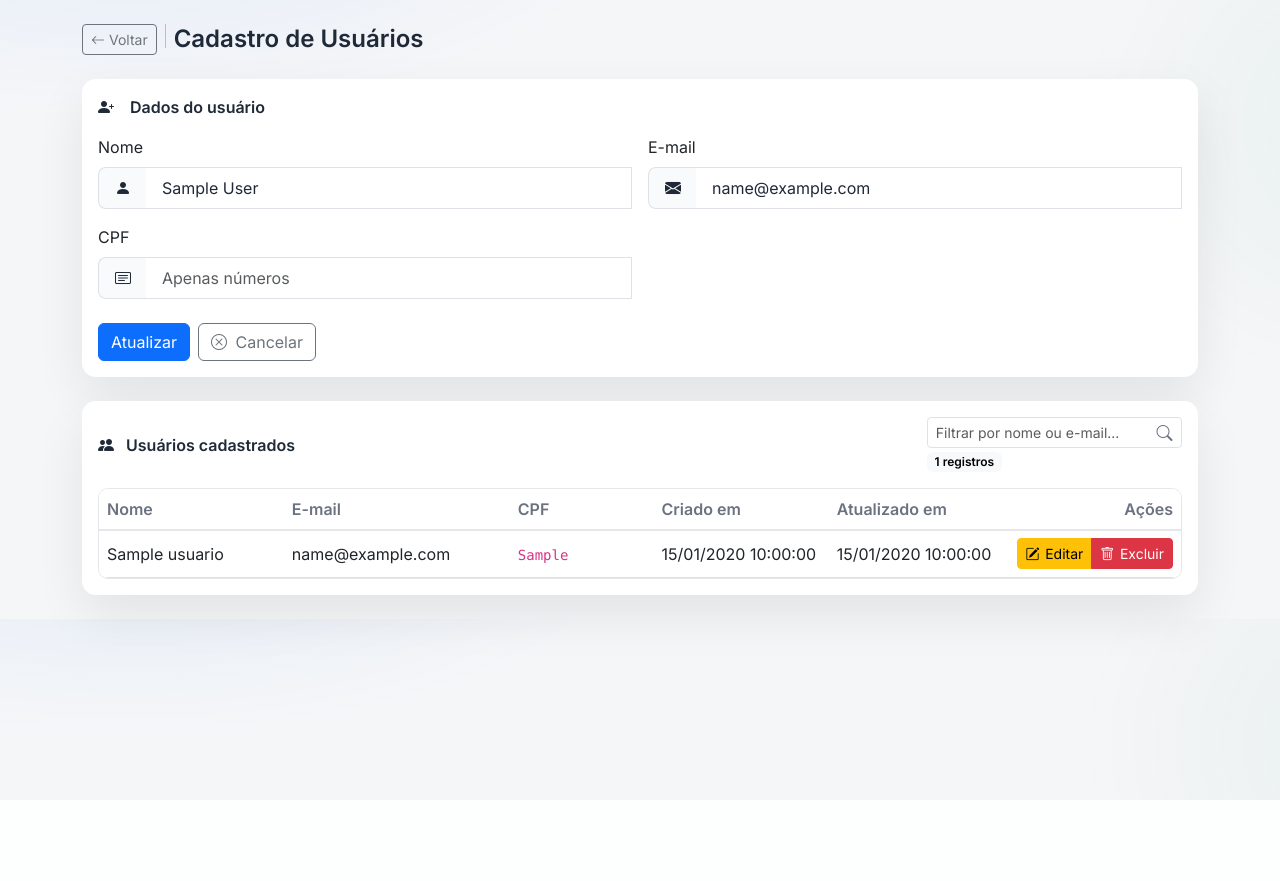
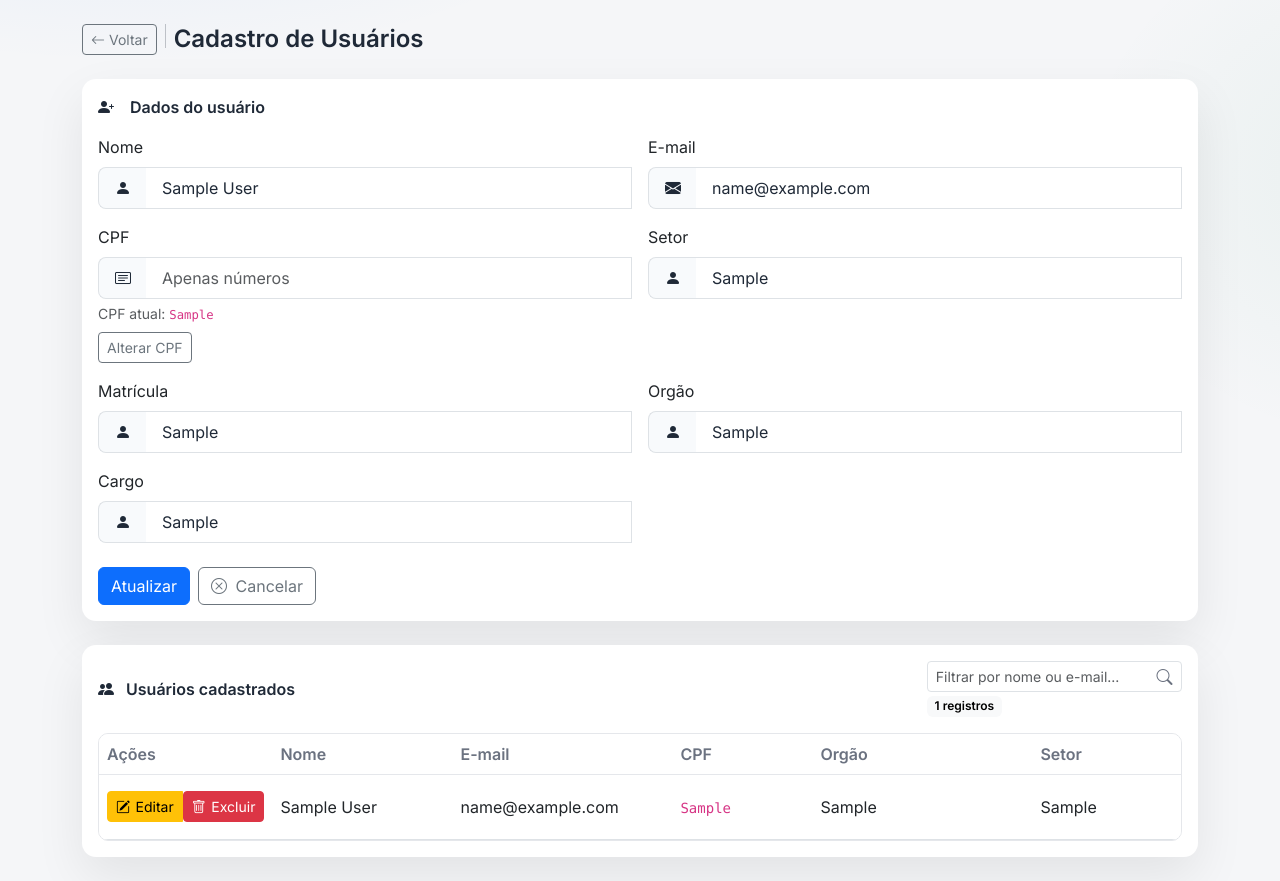
Before and after one commit to AshCoelho/assinador_doc, a Flask app: template Assinador/templates/cadastro.html in a window 1280 px wide. Before the commit the page ends 800 px from the top, so only its background shows below. Run offline with Flask 3, Linux system fonts and the light colour scheme; tables that the repository leaves empty hold one stand-in row (values such as "Sample post"); the template is opened without the code that fills it: values that come from a table or form of the project are taken from there, most other values are stand-ins (such as "Sample title", 1, 10 or a date in 2020); some libraries are stand-ins or nearby versions.

Commit message:
subindo carimbo completo...

```diff
--- a/Assinador/app.py
+++ b/Assinador/app.py
@@ -7,6 +7,7 @@ from flask import (
     Flask, render_template, request, redirect, url_for, send_file,
     abort, flash, session
 )
+from urllib.parse import unquote
 from werkzeug.utils import secure_filename
 import qrcode
 from qrcode.constants import ERROR_CORRECT_Q, ERROR_CORRECT_H
@@ -15,6 +16,7 @@ import fitz  # PyMuPDF
 import re
 # ORM
 from models import db, User
+from auth import normalize_cpf as auth_normalize_cpf, is_valid_cpf_digits, _hash as hash_pwd
 
 # Importa segurança
 from auth import (
@@ -130,64 +132,151 @@ def home():
     return redirect(url_for("auth.login"))
 
 
-# ---------- CADASTRO (somente admin) ----------
+
+def normalize_cpf(s: str) -> str:
+    return re.sub(r"\D", "", s or "")
+
+def mascarar_cpf(cpf11: str) -> str:
+    c = normalize_cpf(cpf11)
+    if len(c) == 11:
+        return f"{c[:3]}.{c[3:6]}.{c[6:9]}-{c[9:]}"
+    return c
+
+def hash_cpf(cpf11: str) -> str:
+    # Use um SALT fixo no .env para que o hash seja determinístico (permite checar duplicidade)
+    salt = os.environ.get("CPF_HASH_SALT", "troque-este-salt")
+    c = normalize_cpf(cpf11)
+    return hashlib.sha256((salt + c).encode("utf-8")).hexdigest()
+
 @app.route("/cadastro", methods=["GET", "POST"])
 @admin_required
 def cadastro():
-    if request.method == "GET":
-        email_edit = (request.args.get("email") or "").strip().lower()
-        usuario_editar = User.query.filter_by(email=email_edit).first() if email_edit else None
-        usuarios = [u.to_dict() for u in User.query.order_by(User.nome.asc()).all()]
-        return render_template(
-            "cadastro.html",
-            usuarios=usuarios,
-            usuario_editar=usuario_editar.to_dict() if usuario_editar else None
+    if request.method == "POST":
+        if not validate_csrf_from_form():
+            flash("CSRF inválido.", "danger")
+            return redirect(url_for("cadastro"))
+
+        nome         = (request.form.get("nome") or "").strip()
+        email        = (request.form.get("email") or "").strip().lower()
+        setor        = (request.form.get("setor") or "").strip()
+        orgao        = (request.form.get("orgao") or "").strip()
+        matricula    = (request.form.get("matricula") or "").strip()
+        cargo        = (request.form.get("cargo") or "").strip()
+        editar_email = (request.form.get("editar_email") or "").strip().lower()
+
+        # flag se o admin clicou "Alterar CPF"
+        cpf_change   = (request.form.get("cpf_change") == "1")
+        cpf_norm     = normalize_cpf(request.form.get("cpf"))
+
+        if not nome or not email:
+            flash("Preencha nome e e-mail.", "danger")
+            return redirect(url_for("cadastro"))
+
+        # ---------- EDIÇÃO ----------
+        if editar_email:
+            u = User.query.filter_by(email=editar_email).first()
+            if not u:
+                flash("Usuário a editar não encontrado.", "danger")
+                return redirect(url_for("cadastro"))
+
+            if email != editar_email and User.query.filter_by(email=email).first():
+                flash("E-mail já cadastrado.", "warning")
+                return redirect(url_for("cadastro"))
+
+            # Se pediu para alterar CPF, valida e re-hasheia
+            if cpf_change:
+                if not is_valid_cpf_digits(cpf_norm):
+                    flash("CPF inválido (11 dígitos).", "danger")
+                    return redirect(url_for("cadastro"))
+                cpf_masked = f"{cpf_norm[:3]}.{cpf_norm[3:6]}.{cpf_norm[6:9]}-{cpf_norm[9:]}"
+                cpf_hash_v = hash_pwd(cpf_norm)
+
+                # (Opcional) Se você tiver uma coluna cpf_fp para unicidade determinística:
+                # cpf_fp = hashlib.sha256(cpf_norm.encode("utf-8")).hexdigest()
+                # if User.query.filter_by(cpf_fp=cpf_fp).first() and u.cpf_fp != cpf_fp:
+                #     flash("CPF já cadastrado.", "warning"); return redirect(url_for("cadastro"))
+                # u.cpf_fp = cpf_fp
+
+                u.cpf_hash   = cpf_hash_v
+                u.cpf_masked = cpf_masked
+
+            u.nome       = nome
+            u.email      = email
+            u.setor      = setor
+            u.orgao      = orgao
+            u.matricula  = matricula
+            u.cargo      = cargo
+            db.session.commit()
+            flash("Usuário atualizado.", "success")
+            return redirect(url_for("cadastro"))
+
+        # ---------- CRIAÇÃO ----------
+        if User.query.filter_by(email=email).first():
+            flash("E-mail já cadastrado.", "warning")
+            return redirect(url_for("cadastro"))
+
+        # Na criação, CPF é obrigatório
+        if not is_valid_cpf_digits(cpf_norm):
+            flash("CPF inválido (11 dígitos).", "danger")
+            return redirect(url_for("cadastro"))
+
+        cpf_masked = f"{cpf_norm[:3]}.{cpf_norm[3:6]}.{cpf_norm[6:9]}-{cpf_norm[9:]}"
+        cpf_hash_v = hash_pwd(cpf_norm)
+
+        # (Opcional) checagem de duplicidade por fingerprint determinística
+        # cpf_fp = hashlib.sha256(cpf_norm.encode("utf-8")).hexdigest()
+        # if User.query.filter_by(cpf_fp=cpf_fp).first():
+        #     flash("CPF já cadastrado.", "warning")
+        #     return redirect(url_for("cadastro"))
+
+        u = User(
+            nome=nome,
+            email=email,
+            cpf_hash=cpf_hash_v,
+            cpf_masked=cpf_masked,
+            orgao=orgao,
+            setor=setor,
+            matricula=matricula,
+            cargo=cargo,
+            # cpf_fp=cpf_fp,  # se usar a coluna opcional
         )
-
-    # POST
-    if not validate_csrf_from_form():
-        flash("Sessão expirada ou solicitação inválida (CSRF).", "danger")
+        db.session.add(u)
+        db.session.commit()
+        flash("Usuário cadastrado.", "success")
         return redirect(url_for("cadastro"))
 
-    nome = (request.form.get("nome") or "").strip()
+
+    # GET
+    email_q = (request.args.get("email") or "").strip().lower()
+    usuario_editar = User.query.filter_by(email=email_q).first() if email_q else None
+    usuarios = User.query.order_by(User.created_at.desc()).all()
+    return render_template("cadastro.html", usuarios=usuarios, usuario_editar=usuario_editar)
+
+
+@app.get("/editar/<path:email>")
+@admin_required
+def editar(email):
+    return redirect(url_for("cadastro", email=unquote(email).strip().lower()))
+
+
+
+
+@app.post("/usuarios/excluir")
+
+@admin_required
+def excluir():
+    if not validate_csrf_from_form():
+        abort(400, description="CSRF inválido")
     email = (request.form.get("email") or "").strip().lower()
-    cpf = (request.form.get("cpf") or "").strip()
-    editar_email = (request.form.get("editar_email") or "").strip().lower()
-
-    try:
-        if editar_email and editar_email != email:
-            register_user(nome=nome, email=email, cpf=cpf, is_admin=False)
-            antigo = User.query.filter_by(email=editar_email).first()
-            if antigo:
-                db.session.delete(antigo)
-                db.session.commit()
-            flash("Usuário atualizado com sucesso.", "success")
-        else:
-            register_user(nome=nome, email=email, cpf=cpf, is_admin=False)
-            flash("Usuário salvo com sucesso.", "success")
-    except ValueError as e:
-        flash(str(e), "danger")
-
+    if not email:
+        flash("E-mail inválido.", "danger"); return redirect(url_for("cadastro"))
+    u = User.query.filter(User.email.ilike(email)).first()
+    if not u:
+        flash("Usuário não encontrado.", "warning"); return redirect(url_for("cadastro"))
+    db.session.delete(u); db.session.commit()
+    flash("Usuário excluído com sucesso.", "success")
     return redirect(url_for("cadastro"))
 
-
-@app.route("/editar/<path:email>", methods=["GET"])
-@admin_required
-def editar(email):
-    return redirect(url_for("cadastro", email=email))
-
-
-@app.route("/excluir/<path:email>", methods=["GET"])
-@admin_required
-def excluir(email):
-    u = User.query.filter_by(email=(email or "").strip().lower()).first()
-    if u:
-        db.session.delete(u)
-        db.session.commit()
-        flash("Usuário excluído.", "info")
-    else:
-        flash("Usuário não encontrado.", "warning")
-    return redirect(url_for("cadastro"))
 
 
 # ---------- ASSINAR DOCUMENTO (somente logado) ----------
@@ -197,26 +286,25 @@ def assinar():
     usr = session.get("user") or {}
     nome = usr.get("nome") or "Desconhecido"
     cpf_masked = usr.get("cpf") or "***********"
+    orgao = usr.get("orgao") or "Deve aparecer o orgao"
 
     if request.method == "GET":
-        return render_template("assinar.html", nome=nome, cpf=cpf_masked)
+        return render_template("assinar.html", nome=nome, cpf=cpf_masked, orgao=orgao)
 
-    # POST
     if not validate_csrf_from_form():
-        return render_template("assinar.html", nome=nome, cpf=cpf_masked, erro="❌ CSRF inválido. Recarregue a página.")
+        return render_template("assinar.html", nome=nome, cpf=cpf_masked, orgao=orgao, erro="❌ CSRF inválido. Recarregue a página.")
 
     if 'arquivo' not in request.files:
-        return render_template("assinar.html", nome=nome, cpf=cpf_masked, erro="❌ Nenhum arquivo enviado.")
+        return render_template("assinar.html", nome=nome, cpf=cpf_masked, orgao=orgao, erro="❌ Nenhum arquivo enviado.")
     arquivo = request.files['arquivo']
     if not arquivo or arquivo.filename.strip() == '':
-        return render_template("assinar.html", nome=nome, cpf=cpf_masked, erro="❌ Arquivo inválido.")
+        return render_template("assinar.html", nome=nome, cpf=cpf_masked, orgao=orgao, erro="❌ Arquivo inválido.")
 
     # Campos extras
-    orgao = request.form.get('orgao', '')
-    matricula = request.form.get('matricula', '')
-    status = request.form.get('status', '')
-    cargo = request.form.get('cargo', '')
-
+    matricula = (request.form.get('matricula') or '').strip()
+    status = (request.form.get('status', '') or '').strip()
+    cargo = (request.form.get('cargo', '') or '').strip()
+    processo = (request.form['processo'] or '').strip()
     # Coordenadas e canvas (o front envia relativas ao canvas real)
     def _float(val, default=0.0):
         try:
@@ -276,8 +364,9 @@ def assinar():
         f"{nome}",
         f"{cpf_masked}",
         (f"Matrícula: {matricula}" if matricula else ""),  # mantém ordem mesmo se vazio
-        (f"{cargo}" if cargo else ""),
-        orgao if orgao else "",
+        f"{orgao}",
+        (status or ""),
+        f"Processo: {processo}",
         f"em: {_datahora}",
         f"CRC: {crc}",
     ]
@@ -392,7 +481,7 @@ def assinar():
 
             signed_url = f"/static/arquivos/assinados/{nome_final}"
             return render_template(
-                "assinar.html", nome=nome, cpf=cpf_masked,
+                "assinar.html", nome=nome, cpf=cpf_masked, orgao=orgao,
                 show_result=True, is_pdf=True, signed_url=signed_url, arquivo=nome_final,
                 sha256_hex=sha256_hex
             )
@@ -465,7 +554,7 @@ def assinar():
 
             signed_url = f"/static/arquivos/assinados/{nome_final}"
             return render_template(
-                "assinar.html", nome=nome, cpf=cpf_masked,
+                "assinar.html", nome=nome, cpf=cpf_masked, orgao=orgao,
                 show_result=True, is_pdf=False, signed_url=signed_url, arquivo=nome_final,
                 sha256_hex=sha256_hex
             )
@@ -473,7 +562,7 @@ def assinar():
         else:
             if os.path.exists(qr_path):
                 os.remove(qr_path)
-            return render_template("assinar.html", nome=nome, cpf=cpf_masked,
+            return render_template("assinar.html", nome=nome, cpf=cpf_masked, orgao=orgao,
                                    erro="❌ Formato não suportado. Envie PDF/JPG/PNG.")
 
     except Exception as e:
@@ -482,12 +571,7 @@ def assinar():
                 os.remove(qr_path)
         except Exception:
             pass
-        return render_template("assinar.html", nome=nome, cpf=cpf_masked, erro=f"❌ Erro ao assinar: {e}")
-
-
-# ---------- Imports/Utils ----------
-import os, re, hashlib
-from flask import request, render_template, url_for, redirect
+        return render_template("assinar.html", nome=nome, cpf=cpf_masked, orgao=orgao, erro=f"❌ Erro ao assinar: {e}")
 
 def sha256_of_file(path: str) -> str:
     h = hashlib.sha256()
--- a/Assinador/auth.py
+++ b/Assinador/auth.py
@@ -151,6 +151,9 @@ def login():
         "cpf": u.cpf_masked,
         "is_admin": bool(u.is_admin),
         "login_at": datetime.utcnow().isoformat() + "Z",
+        "orgao": u.orgao,      # <— ESSENCIAL
+        "cargo": u.cargo,      # opcional (útil pro carimbo)
+        "matricula": u.matricula  # opcional (útil pro carimbo)
     }
 
 
--- a/Assinador/templates/cadastro.html
+++ b/Assinador/templates/cadastro.html
@@ -36,7 +36,8 @@
 
         <form method="POST" action="{{ url_for('cadastro') }}" class="needs-validation" novalidate>
           <input type="hidden" name="csrf_token" value="{{ csrf_token() }}">
-          <input type="hidden" name="editar_email" value="{{ usuario_editar['email'] if usuario_editar else '' }}">
+          <input type="hidden" name="editar_email" value="{{ usuario_editar.email if usuario_editar else '' }}">
+
 
           <div class="row g-3">
             <div class="col-12 col-md-6">
@@ -44,7 +45,7 @@
               <div class="input-group input-group-lg has-icon">
                 <span class="input-group-text" aria-hidden="true"><i class="bi bi-person-fill"></i></span>
                 <input type="text" class="form-control" id="nome" name="nome"
-                       value="{{ usuario_editar['nome'] if usuario_editar else '' }}" required>
+                       value="{{ usuario_editar.nome if usuario_editar else '' }}" required>
                 <div class="invalid-feedback">Informe o nome completo.</div>
               </div>
             </div>
@@ -54,22 +55,90 @@
               <div class="input-group input-group-lg has-icon">
                 <span class="input-group-text" aria-hidden="true"><i class="bi bi-envelope-fill"></i></span>
                 <input type="email" class="form-control" id="email" name="email"
-                    value="{{ usuario_editar['email'] if usuario_editar else '' }}" required>
+                  value="{{ usuario_editar.email if usuario_editar else '' }}"
+                  required>
                 <div class="invalid-feedback">Informe um e-mail válido.</div>
               </div>
             </div>
 
             <div class="col-12 col-md-6">
               <label class="form-label" for="cpf">CPF</label>
+                <div class="input-group input-group-lg has-icon">
+                  <span class="input-group-text" aria-hidden="true"><i class="bi bi-card-text"></i></span>
+
+                {# Quando for edição, o input começa desabilitado e vazio #}
+                <input
+                type="text"
+                class="form-control"
+                id="cpf"
+                name="cpf"
+                inputmode="numeric"
+                maxlength="11"
+                pattern="\d{11}"
+                placeholder="Apenas números"
+                value="{{ '' if usuario_editar else '' }}"
+                {{ 'disabled' if usuario_editar else '' }}
+                {{ '' if not usuario_editar else '' }}
+                {{ 'required' if not usuario_editar else '' }}
+                >
+                <div class="invalid-feedback">Digite 11 números.</div>
+                </div>
+
+              {% if usuario_editar %}
+              <div class="form-text mt-1" id="btnAlterarCPF">
+              CPF atual: <code>{{ usuario_editar.cpf_masked }}</code>
+              </div>
+              <button type="button" id="btnAlterarCPF" class="btn btn-sm btn-outline-secondary mt-2" >
+              Alterar CPF
+              </button>
+              <input type="hidden" name="cpf_change" id="cpf_change" value="0">
+              {% endif %}
+            </div>
+
+
+            <div class="col-12 col-md-6">
+              <label class="form-label" for="setor">Setor</label>
               <div class="input-group input-group-lg has-icon">
-                <span class="input-group-text" aria-hidden="true"><i class="bi bi-card-text"></i></span>
-                <input type="text" class="form-control" id="cpf" name="cpf" pattern="\d{11}"
-                       placeholder="Apenas números"
-                       value="{{ usuario_editar['cpf'] if usuario_editar else '' }}" required>
-                <div class="invalid-feedback">Digite 11 números.</div>
+                <span class="input-group-text" aria-hidden="true"><i class="bi bi-person-fill"></i></span>
+                <input type="text" class="form-control" id="setor" name="setor"
+                  value="{{ usuario_editar.setor if usuario_editar else '' }}"required>
+                <div class="invalid-feedback">Informe o setor.</div>
               </div>
+            </div>
 
+
+            <div class="col-12 col-md-6">
+              <label class="form-label" for="matricula">Matrícula</label>
+              <div class="input-group input-group-lg has-icon">
+                <span class="input-group-text" aria-hidden="true"><i class="bi bi-person-fill"></i></span>
+                <input type="text" class="form-control" id="matricula" name="matricula"
+                      value="{{ usuario_editar.matricula if usuario_editar else '' }}" required>
+                <div class="invalid-feedback">Informe a matrícula.</div>
+              </div>
             </div>
+
+            <div class="col-12 col-md-6">
+              <label class="form-label" for="orgao">Orgão</label>
+              <div class="input-group input-group-lg has-icon">
+                <span class="input-group-text" aria-hidden="true"><i class="bi bi-person-fill"></i></span>
+                <input type="text" class="form-control" id="orgao" name="orgao"
+                  value="{{ usuario_editar.orgao if usuario_editar else '' }}" required>
+                <div class="invalid-feedback">Informe o orgão.</div>
+              </div>
+            </div>
+
+            <div class="col-12 col-md-6">
+              <label class="form-label" for="cargo">Cargo</label>
+              <div class="input-group input-group-lg has-icon">
+                <span class="input-group-text" aria-hidden="true"><i class="bi bi-person-fill"></i></span>
+                <input type="text" class="form-control" id="cargo" name="cargo"
+                      value="{{ usuario_editar.cargo if usuario_editar else '' }}"
+required>
+                <div class="invalid-feedback">Informe o cargo.</div>
+              </div>
+            </div>
+
+
           </div>
 
           <div class="d-flex flex-wrap gap-2 mt-4">
@@ -111,34 +180,50 @@
           <table class="table table-hover align-middle mb-0">
             <thead class="table-head sticky-top">
               <tr>
+                <th class="min-w-330">Ações</th>
                 <th class="min-w-180">Nome</th>
                 <th class="min-w-220">E-mail</th>
                 <th class="min-w-140">CPF</th>
+                <th class="min-w-220">Orgão</th>
+                <th class="min-w-220">Setor</th>
+                <th class="min-w-220">Matrícula</th>
+                <th class="min-w-220">Cargo</th>
                 <th class="min-w-160">Criado em</th>
                 <th class="min-w-160">Atualizado em</th>
-                <th class="text-end min-w-150">Ações</th>
+
               </tr>
             </thead>
             <tbody id="userTableBody">
               {% for usuario in usuarios %}
                 <tr>
-                  <td>{{ usuario.nome }}</td>
-                  <td><span class="text-break">{{ usuario.email }}</span></td>
-                  <td><code class="small">{{ usuario.cpf_masked }}</code></td>
-                  <td>{{ usuario.created_at|fmt_dt }}</td>
-                  <td>{{ usuario.updated_at|fmt_dt }}</td>
                   <td class="text-end">
                     <div class="btn-group btn-group-sm" role="group" aria-label="Ações">
                       <a href="{{ url_for('editar', email=usuario.email) }}" class="btn btn-warning">
                         <i class="bi bi-pencil-square"></i> <span class="d-none d-xl-inline">Editar</span>
                       </a>
-                      <a href="{{ url_for('excluir', email=usuario.email) }}"
-                         class="btn btn-danger"
-                         onclick="return confirm('Confirmar exclusão?')">
-                        <i class="bi bi-trash"></i> <span class="d-none d-xl-inline">Excluir</span>
-                      </a>
+                      <form method="POST" action="{{ url_for('excluir') }}" class="d-inline"
+                          onsubmit="return confirm('Confirmar exclusão?')">
+                        <input type="hidden" name="csrf_token" value="{{ csrf_token() }}">
+                        <input type="hidden" name="email" value="{{ usuario.email }}">
+                        <button class="btn btn-danger btn-sm">
+                          <i class="bi bi-trash"></i> <span class="d-none d-xl-inline">Excluir</span>
+                        </button>
+                      </form>
                     </div>
                   </td>
+
+                  <td>{{ usuario.nome }}</td>
+                  <td><span class="text-break">{{ usuario.email }}</span></td>
+                  <td><code class="small">{{ usuario.cpf_masked }}</code></td>
+                  <td><span class="text-break">{{ usuario.orgao }}</span></td>
+                  <td><span class="text-break">{{ usuario.setor }}</span></td>
+                  <td><span class="text-break">{{ usuario.matricula }}</span></td>
+                  <td><span class="text-break">{{ usuario.cargo }}</span></td>
+                  <td>{{ usuario.created_at|fmt_dt }}</td>
+                  <td>{{ usuario.updated_at|fmt_dt }}</td>
+
+
+
                 </tr>
               {% endfor %}
               {% if not usuarios %}
@@ -173,6 +258,19 @@
       });
     })();
 
+    document.getElementById('btnAlterarCPF')?.addEventListener('click', () => {
+      const cpf = document.getElementById('cpf');
+      const flag = document.getElementById('cpf_change');
+      if (!cpf || !flag) return;
+      cpf.disabled = false;
+      cpf.required = true;
+      cpf.value = '';
+      cpf.focus();
+      flag.value = '1';
+    });
+
+
+
     // Filtro simples por nome/e-mail
     (function () {
       const input = document.getElementById('userSearch');
@@ -189,6 +287,12 @@
           if (tds.length < 6) { tr.style.display = ''; return; }
           const nome = tds[0].innerText.toLowerCase();
           const email = tds[1].innerText.toLowerCase();
+          const cpf = tds[2].innerText.toLowerCase();
+          const matricula = tds[3].innerText.toLowerCase();
+          const orgao = tds[4].innerText.toLowerCase();
+          const setor = tds[5].innerText.toLowerCase();
+          const cargo = tds[6].innerText.toLowerCase();
+
           const match = !q || nome.includes(q) || email.includes(q);
           tr.style.display = match ? '' : 'none';
           if (match) visible++;
```
Also changed, not shown: Assinador/models.py (+22 -10 lines), Assinador/templates/assinar.html (+4 -19 lines).
